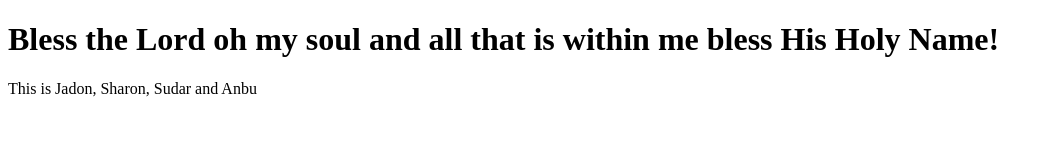
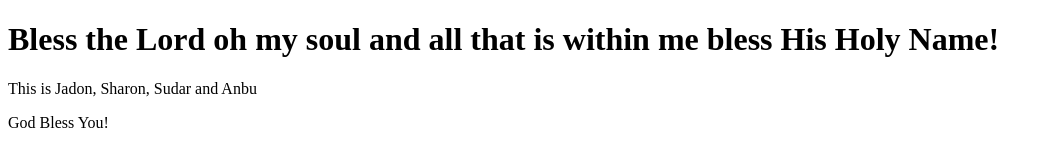
Before and after one commit to autoraj/MyWebsite, a plain HTML site: page index.html in a window 1280 px wide. Shown: the whole page, without its empty margins (0-1052 px from the left). Drawn offline with Linux system fonts and the light colour scheme.

Commit message:
Update index.html

```diff
--- a/index.html
+++ b/index.html
@@ -9,5 +9,6 @@
   <body>
     <h1>Bless the Lord oh my soul and all that is within me bless His Holy Name!</h1>
     <p>This is Jadon, Sharon, Sudar and Anbu</p>
+    <p>God Bless You!</p>
   </body>
 </html>
```
